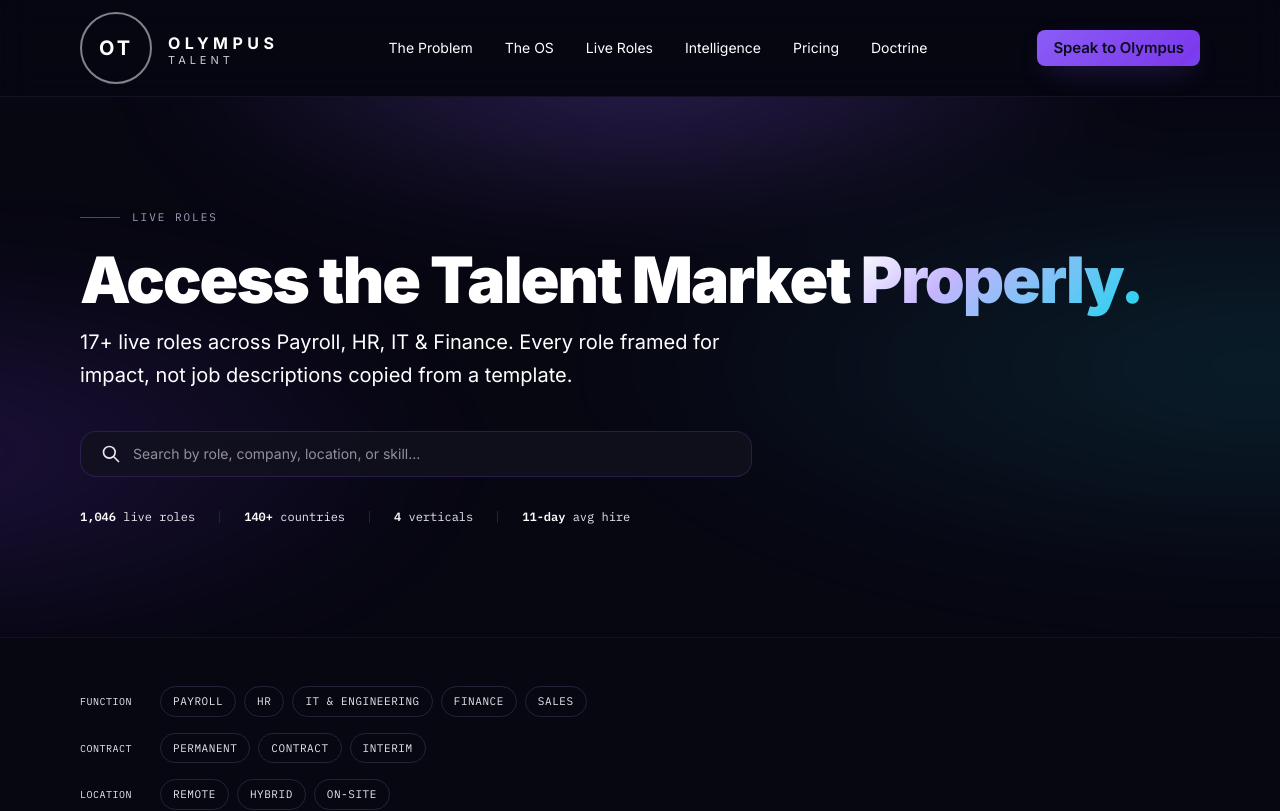
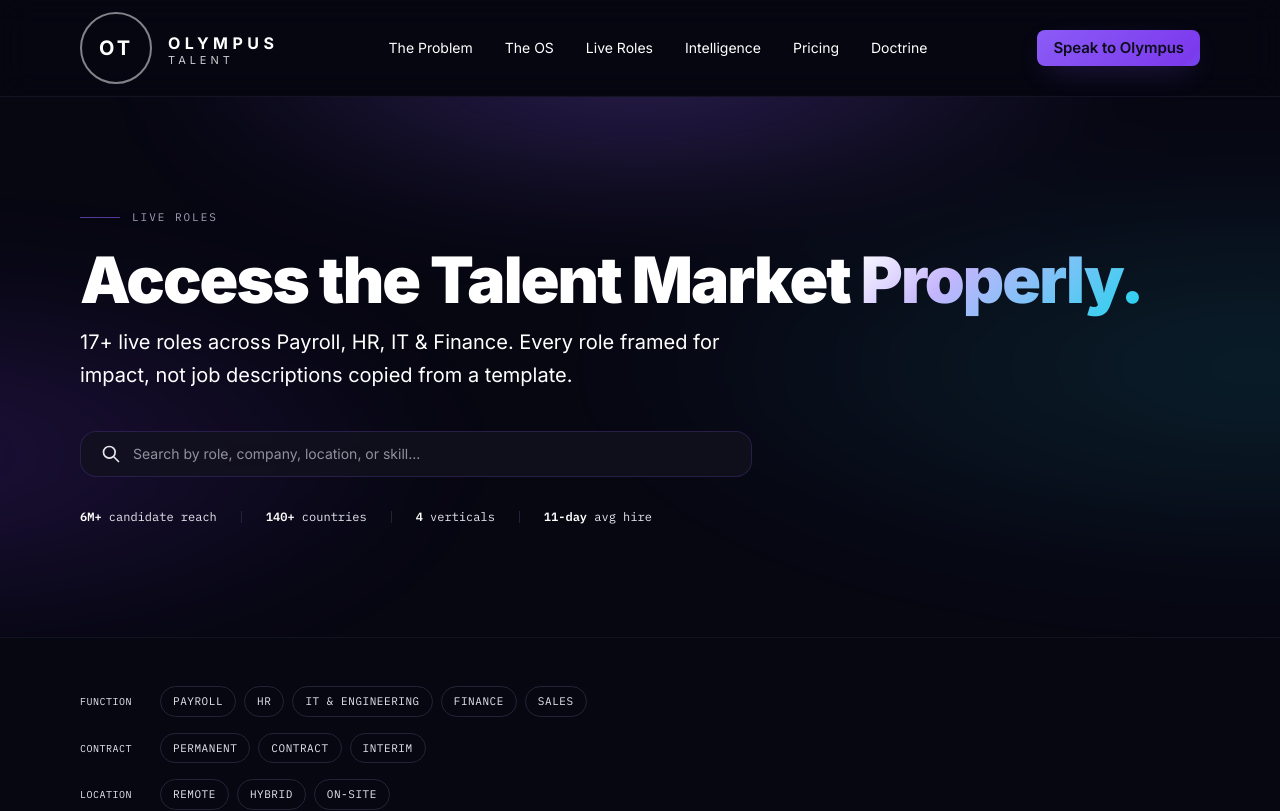
Before and after one commit to OlympusTalent/olympus-new, a Next.js app: page /jobs in a window 1280 px wide. Shown: the top 811 px of the page. Built offline with nearby package versions, Linux system fonts and the light colour scheme.

Commit message:
Jobs stat strip: replace fabricated "1,046 live roles" with "6M+ candidate reach" (matches hero 17+ live roles)

```diff
--- a/components/jobs-board.tsx
+++ b/components/jobs-board.tsx
@@ -226,8 +226,7 @@
           {/* Stat strip */}
           <div className="mt-8 flex items-center gap-6 text-xs text-ot-smoke font-mono">
             <span>
-              <span className="text-ot-bone font-semibold">1,046</span> live
-              roles
+              <span className="text-ot-bone font-semibold">6M+</span> candidate reach
             </span>
             <span className="h-3 w-px bg-ot-steel" />
             <span>
```
